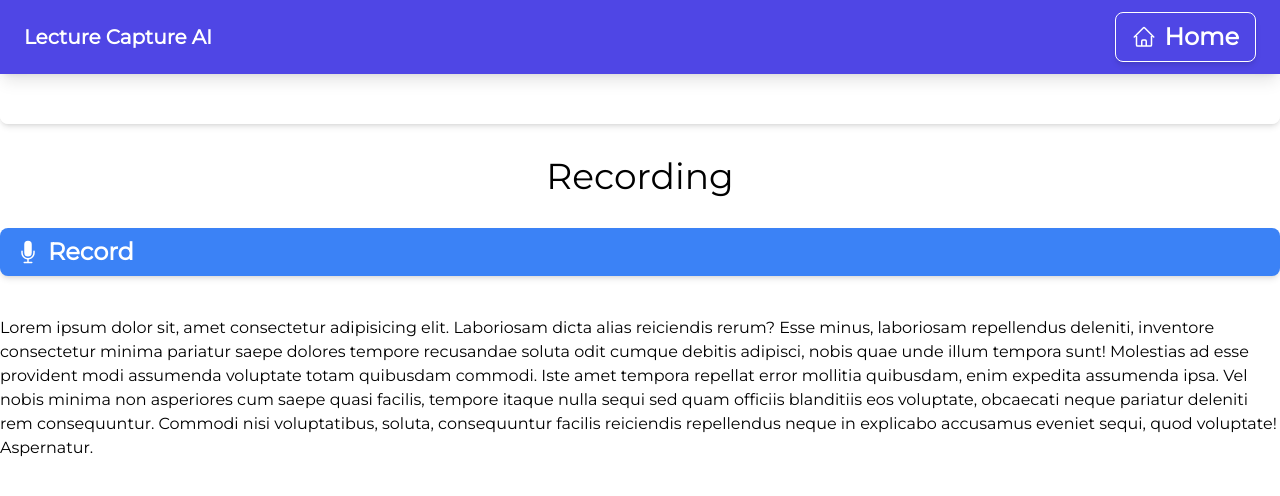
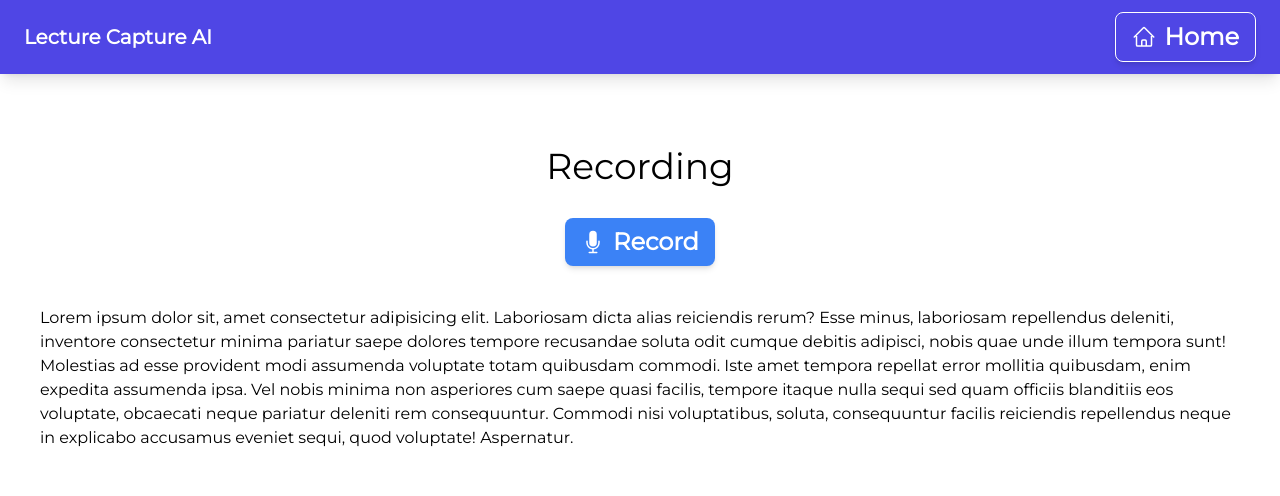
Before and after one commit to jahaskell53/hackharvard2022, a React (Vite) app in the folder hack-harvard/: page /record in a window 1280 px wide. Shown: the top 496 px of the page. Built offline with nearby package versions, Linux system fonts and the light colour scheme.

Commit message:
feat: working layout with buttons

```diff
--- a/hack-harvard/src/Record.tsx
+++ b/hack-harvard/src/Record.tsx
@@ -66,11 +66,14 @@
   }
 
   return (
-    <><HomeButton></HomeButton><><><h1 className="text-4xl my-8">Recording</h1>
+    <div className="w-screen p-10">
+      <h1 className="text-4xl my-8">Recording</h1>
+      <div className="flex flex-row gap-5 justify-center">
     {((isRecording == "started") || (isRecording == "paused") || (isRecording == "resumed") ) ? <PauseButton isRecording={isRecording} pauseRecording={pauseRecording} resumeRecording={resumeRecording} setIsRecording={setIsRecording}></PauseButton> : <RecordButton isRecording={isRecording} startRecording={startRecording}/>}
           {(isRecording == "started" || isRecording == "paused" || isRecording == "resumed") && <EndButton stopRecording={stopRecording}/>}
+          </div>
           <p className="text-left mt-10">Lorem ipsum dolor sit, amet consectetur adipisicing elit. Laboriosam dicta alias reiciendis rerum? Esse minus, laboriosam repellendus deleniti, inventore consectetur minima pariatur saepe dolores tempore recusandae soluta odit cumque debitis adipisci, nobis quae unde illum tempora sunt! Molestias ad esse provident modi assumenda voluptate totam quibusdam commodi. Iste amet tempora repellat error mollitia quibusdam, enim expedita assumenda ipsa. Vel nobis minima non asperiores cum saepe quasi facilis, tempore itaque nulla sequi sed quam officiis blanditiis eos voluptate, obcaecati neque pariatur deleniti rem consequuntur. Commodi nisi voluptatibus, soluta, consequuntur facilis reiciendis repellendus neque in explicabo accusamus eveniet sequi, quod voluptate! Aspernatur.</p>
-      </></></>
+      </div>
   );
 }
 
```
